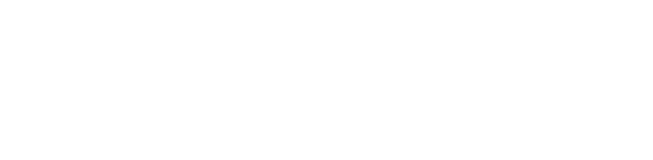
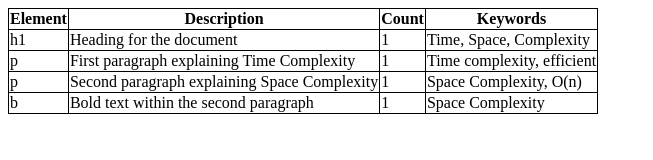
Before and after one commit to acciojob/time-and-space-complexity-Ayushipatwal, a website: page main.html in a window 1280 px wide. Shown: the whole page, without its empty margins (0-653 px from the left). Drawn offline with Linux system fonts and the light colour scheme.

Commit message:
created a submission

```diff
--- a/main.html
+++ b/main.html
@@ -8,6 +8,40 @@
 
 <body>
 	<!-- the entire body must be written by student -->
+
+    <table>
+        <tr>
+            <th>Element</th>
+            <th>Description</th>
+            <th>Count</th>
+            <th>Keywords</th>
+        </tr>
+        <tr>
+            <td>h1</td>
+            <td>Heading for the document</td>
+            <td>1</td>
+            <td>Time, Space, Complexity</td>
+        </tr>
+        <tr>
+            <td>p</td>
+            <td>First paragraph explaining Time Complexity</td>
+            <td>1</td>
+            <td>Time complexity, efficient</td>
+        </tr>
+        <tr>
+            <td>p</td>
+            <td>Second paragraph explaining Space Complexity</td>
+            <td>1</td>
+            <td>Space Complexity, O(n)</td>
+        </tr>
+        <tr>
+            <td>b</td>
+            <td>Bold text within the second paragraph</td>
+            <td>1</td>
+            <td>Space Complexity</td>
+        </tr>
+    </table>
+
     <script type="text/javascript" src="./script.js">
 </script>
 
--- a/styles.css
+++ b/styles.css
@@ -1 +1,5 @@
 /*  your css code here. If applicable */
+ table,tr ,td,th{
+	border: 1px solid black;
+	 border-collapse:collapse;
+}
```
